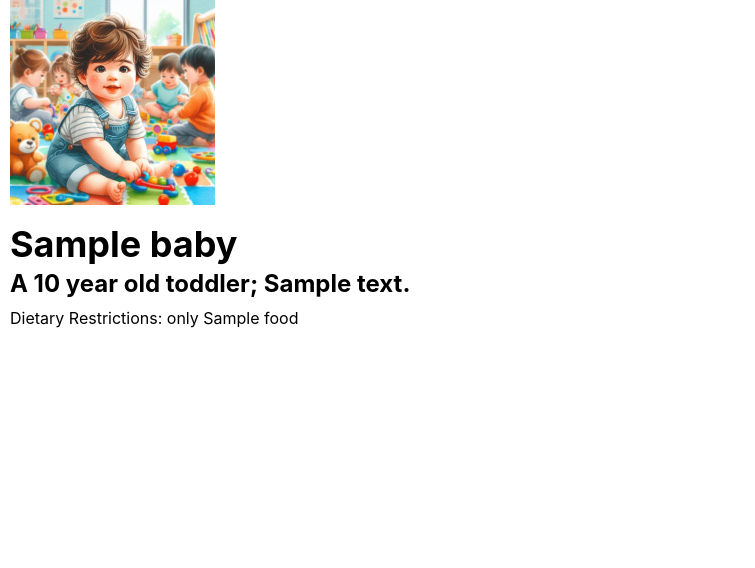
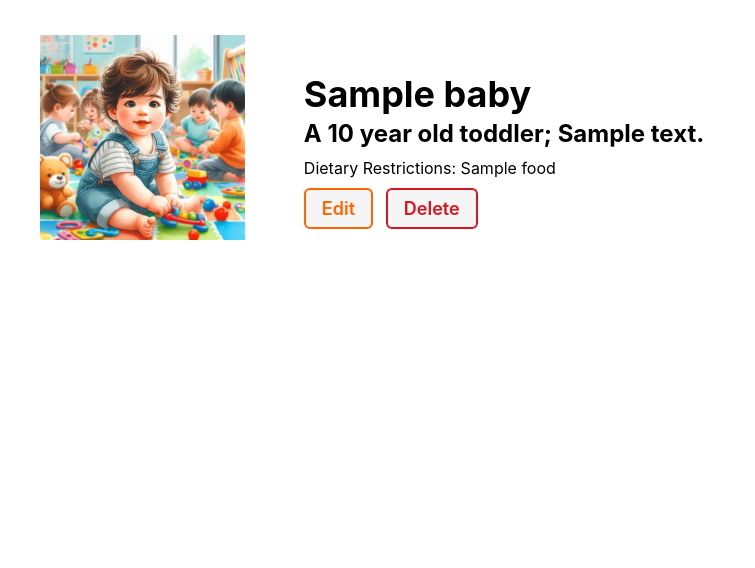
Before and after one commit to Sunny-Master/day-care, a Django app: page /babies/1/ in a window 1280 px wide. Shown: the part 71-639 px from the top of the page, without its empty margins (0-755 px from the left). Run offline with Django 4.2, Linux system fonts and the light colour scheme; tables that the repository leaves empty hold one stand-in row (Sample ...).

Commit message:
complete part 3 of the lab

```diff
--- a/main_app/models.py
+++ b/main_app/models.py
@@ -12,4 +12,4 @@ class Baby(models.Model):
     return self.name
 
   def get_absolute_url(self):
-    return reverse('cat-detail', kwargs={'cat_id': self.id})
+    return reverse('baby-detail', kwargs={'baby_id': self.id})
--- a/main_app/static/css/babies/baby-detail.css
+++ b/main_app/static/css/babies/baby-detail.css
@@ -1,4 +1,4 @@
-.cat-container {
+.care-container {
   padding: 35px 30px;
   display: flex;
   flex-direction: column;
@@ -6,7 +6,7 @@
   justify-content: center;
 }
 
-.cat-img {
+.baby-img {
   width: 75%;
   max-width: 350px;
 }
@@ -16,11 +16,11 @@
   border-radius: var(--card-border-radius);
 }
 
-.cat-details {
+.baby-details {
   width: 98%;
 }
 
-.cat-actions {
+.care-actions {
   margin-top: 20px;
 }
 
@@ -72,24 +72,24 @@
   color: var(--submit);
 }
 
-.cat-details h1 {
+.baby-details h1 {
   font-size: var(--font-xxl);
   margin: 15px 0 3px;
 }
 
-.cat-details h2 {
+.baby-details h2 {
   font-size: var(--font-xl);
   margin: 0 0 10px;
   margin-top: 0;
   margin-bottom: 10px;
 }
 
-.cat-details h3 {
+.baby-details h3 {
   margin: 20px 0 10px;
   font-size: var(--font-l);
 }
 
-.cat-details p {
+.baby-details p {
   font-size: var(--font-reg);
   margin: 5px 0;
 }
@@ -188,14 +188,14 @@
 }
 
 @media only screen and (min-width: 768px) {
-  .cat-container {
+  .care-container {
     padding: 35px 30px;
     flex-direction: row;
     align-items: center;
     justify-content: start;
   }
 
-  .cat-img {
+  .baby-img {
     width: 25%;
     max-width: 250px;
     margin-right: 25px;
--- a/main_app/templates/babies/detail.html
+++ b/main_app/templates/babies/detail.html
@@ -12,20 +12,24 @@
 {% block content %}
 
 <section class="care-container">
-  <div class="cat-img">
+  <div class="baby-img">
     <img
       src="{% static 'images/baby.png' %}"
       alt="A playful and happy baby"
     >
   </div>
-  <div class="cat-details">
+  <div class="baby-details">
     <h1>{{ baby.name }}</h1>
     {% if baby.age > 0 %}
       <h2>A {{ baby.age }} year old toddler; {{ baby.description }}</h2>
     {% else %}
       <h2>An infant, {{ baby.description }}</h2>
     {% endif %}
-    <p>Dietary Restrictions: only {{ baby.diet }} food</p>
+    <p>Dietary Restrictions: {{ baby.diet }} food</p>
+    <div class="care-actions">
+      <a href="{% url 'baby-update' baby.id %}" class="btn warn">Edit</a>
+      <a href="{% url 'baby-delete' baby.id %}" class="btn danger">Delete</a>
+    </div>
   </div>
 </section>
 
--- a/main_app/urls.py
+++ b/main_app/urls.py
@@ -7,5 +7,7 @@ urlpatterns = [
   # route for babies index
   path('babies/', views.baby_index, name='baby-index'),
   path('babies/<int:baby_id>/', views.baby_detail, name='baby-detail'),
-  path('babies/create/', views.BabyCreate.as_view(), name='baby-create')
+  path('babies/create/', views.BabyCreate.as_view(), name='baby-create'),
+  path('babies/<int:pk>/update/', views.BabyUpdate.as_view(), name='baby-update'),
+  path('babies/<int:pk>/delete/', views.BabyDelete.as_view(), name='baby-delete'),
 ]
--- a/main_app/views.py
+++ b/main_app/views.py
@@ -1,5 +1,5 @@
 from django.shortcuts import render
-from django.views.generic.edit import CreateView
+from django.views.generic.edit import CreateView, UpdateView, DeleteView
 from .models import Baby
 
 # Create your views here.
@@ -21,3 +21,11 @@ def baby_detail(request, baby_id):
 class BabyCreate(CreateView):
   model = Baby
   fields = ['name', 'diet', 'description', 'age']
+
+class BabyUpdate(UpdateView):
+  model = Baby
+  fields = ['diet', 'description', 'age']
+
+class BabyDelete(DeleteView):
+  model = Baby
+  success_url = '/babies/'
```
Also changed, not shown: main_app/templates/main_app/baby_confirm_delete.html (added, +23 -0 lines).
